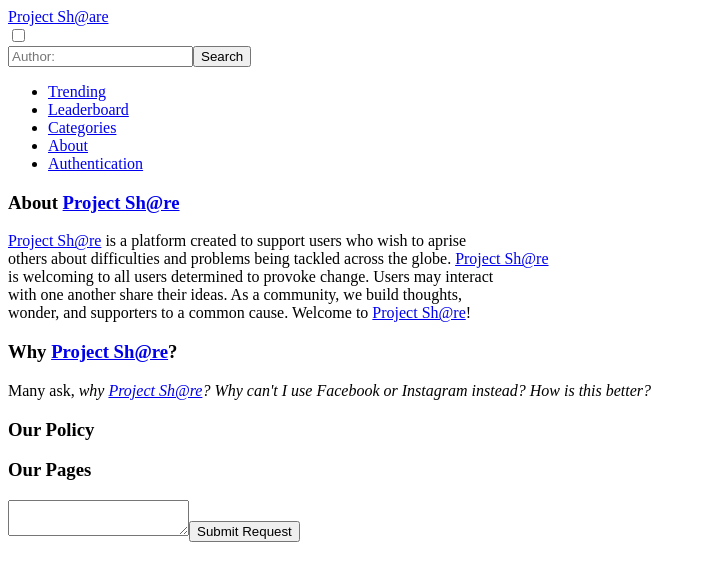
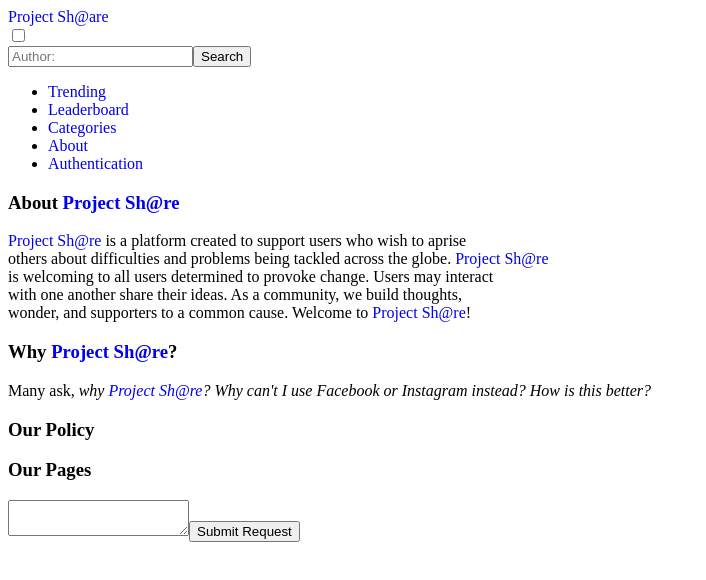
Before and after one commit to littlepotato123/Project-Share, a React (Create React App) app in the folder web/: page /about in a window 1280 px wide. Shown: the top 580 px of the page, without its empty margins (0-706 px from the left). Built offline with nearby package versions, Linux system fonts and the light colour scheme; no server answers.

Commit message:
Second Fixes

```diff
--- a/web/src/App.js
+++ b/web/src/App.js
@@ -18,6 +18,7 @@ import NewPost from './Pages/New Post/NewPost';
 import Trending from './Pages/Trending/Trending';
 import MessagePage from './Pages/User Page/MessagePage';
 import User from './Pages/User Page/User';
+import './styles/global.css';
 
 const App = () => {
   return (
--- a/web/src/Components/Navigation/Navigation.js
+++ b/web/src/Components/Navigation/Navigation.js
@@ -51,7 +51,7 @@ const Navigation = (props) => {
                     <a href="/newpost">New Post</a>
                   </li>
                   <li>
-                    <a onClick={logout}>Logout</a>
+                    <a href={window.location.href} onClick={logout}>Logout</a>
                   </li>
                 </ul>
               </li>
--- a/web/src/Pages/New Post/NewPost.js
+++ b/web/src/Pages/New Post/NewPost.js
@@ -1,7 +1,13 @@
 import React, { useEffect, useState } from "react";
 import { useHistory } from "react-router-dom";
-import Loading from "../../Components/Loading/Loading";
-import { Fetch, getDate } from "../../Tools";
+import Loading from '../../Components/Loading/Loading';
+import { Fetch } from "../../Tools";
+
+const getDate = () => {
+    let date = new Date();
+    const str = date.toString().split(' ');
+    return `${str[1]} ${str[2]} ${str[3]}`;
+}
 
 const NewPost = () => {
   const [title, setTitle] = useState("");
@@ -50,17 +56,7 @@ const NewPost = () => {
     console.log(title, body, category);
 
     if (title && body && category) {
-      if (
-        category.includes("@") ||
-        category.includes("/") ||
-        category.includes("?") ||
-        category.includes("#") ||
-        category.includes("$")
-      ) {
-        alert("Wierd Characters in Category");
-      } else {
-        scoped();
-      }
+      scoped();
     } else {
       alert("Some fields are empty");
     }
--- a/web/src/Tools.js
+++ b/web/src/Tools.js
@@ -17,9 +17,3 @@ export const Fetch = async (req) => {
 
     return msg;
 };
-
-export const getDate = () => {
-    let date = new Date();
-    const str = date.toString().split(' ');
-    return `${str[1]} ${str[2]} ${str[3]}`;
-}
--- /dev/null
+++ b/web/src/styles/global.css
@@ -0,0 +1,3 @@
+a {
+    text-decoration: none;
+}
```
Also changed, not shown: web/src/Components/Page Popup/PagePopup.js (added, +11 -0 lines).
